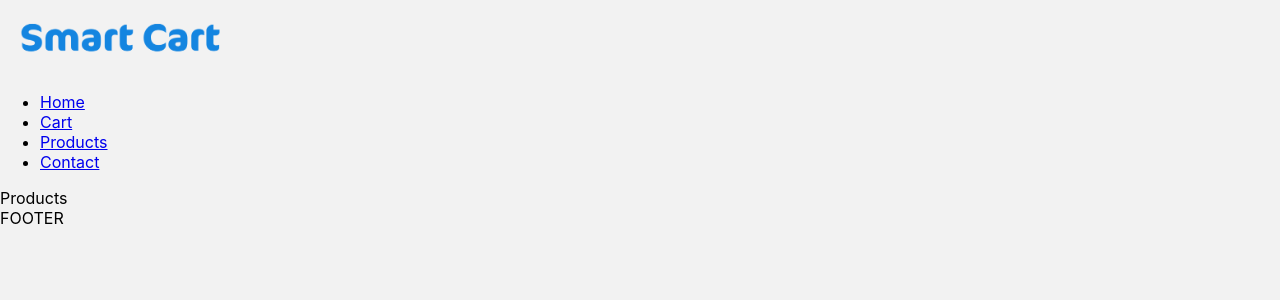
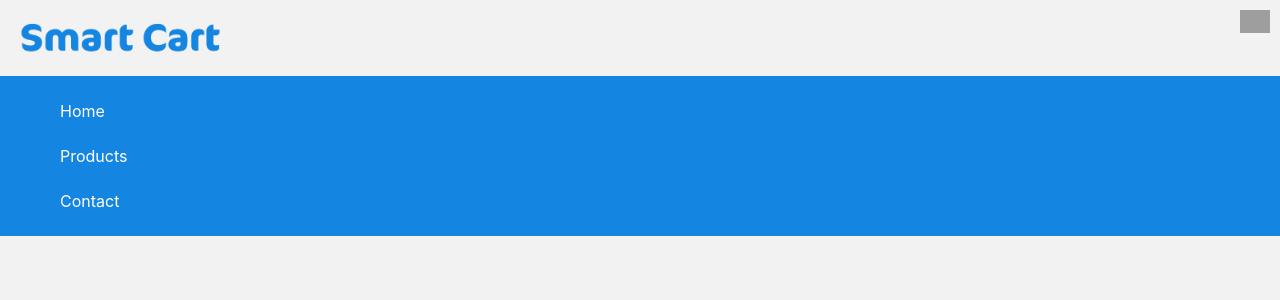
Before and after one commit to S10ANDK/Smart-Cart, a React (Create React App) app: page /products in a window 1280 px wide. Shown: the top 300 px of the page. Built offline with nearby package versions, Linux system fonts and the light colour scheme; grey boxes are pictures that could not be loaded.

Commit message:
Progress on header and navbar

```diff
--- a/src/App.js
+++ b/src/App.js
@@ -3,7 +3,7 @@ import { Routes, Route } from "react-router-dom";
 import BaseButton from "./components/styles/Buttons";
 import PrimaryButton from "./components/styles/PrimaryButton";
 import Layout from "./components/Layout";
-import ProductsDisplayed from "./components/products/GetProducts";
+import ProductsDisplayed from "./components/Products";
 
 function Home() {
   return (
--- a/src/components/Header/index.jsx
+++ /dev/null
@@ -1,31 +0,0 @@
-import { Link } from 'react-router-dom';
-import LogoIcon from '../../assets/logo_icon.png';
-import { Logo } from './index.styled';
-
-function Header () {
-    return (
-        <>
-            <header>
-                <Logo src={LogoIcon} alt="Logo"/>
-                <nav>
-                    <ul>
-                        <li>
-                            <Link to="/">Home</Link>
-                        </li>
-                        <li>
-                            <Link to="/cart">Cart</Link>
-                        </li>
-                        <li>
-                            <Link to="/products">Products</Link>
-                        </li>
-                        <li>
-                            <Link to="/contact">Contact</Link>
-                        </li>
-                    </ul>
-                </nav>
-            </header>
-        </>
-    )
-}
-
-export default Header;
--- a/src/components/Header/index.styled.jsx
+++ /dev/null
@@ -1,12 +0,0 @@
-import styled from "styled-components";
-
-export const Logo = styled.img`
-    margin: 10px 20px;
-    width: 200px;
-`;
-
-// export const
-
-// export const ProductImage = styled.img`
-//     max-width: 300px;
-// `;
--- /dev/null
+++ b/src/components/Layout/Header/index.jsx
@@ -0,0 +1,41 @@
+import { Link } from 'react-router-dom';
+import LogoIcon from '../../../assets/logo_icon.png';
+import ShoppingCartIcon from '../../../assets/shopping-cart.png';
+import * as S from './index.styled';
+
+function Header () {
+    return (
+        <>
+            <header>
+                <S.HeaderWrapper>
+                    <S.LogoAndHamburgerMenuWrapper>
+                        <S.HamburgerIcon>
+                            HamburgerIcon
+                        </S.HamburgerIcon>
+                        <Link to={"/"}>
+                            <S.Logo src={LogoIcon} alt="Logo" />
+                        </Link>
+                    </S.LogoAndHamburgerMenuWrapper>
+                    <Link to={"/cart"}>
+                        <S.CartIcon src={ShoppingCartIcon} />
+                    </Link>
+                    <S.Nav>
+                        <S.NavList>
+                            <S.NavListItem>
+                                <S.NavLink to="/">Home</S.NavLink>
+                            </S.NavListItem>
+                            <S.NavListItem>
+                                <S.NavLink to="/products">Products</S.NavLink>
+                            </S.NavListItem>
+                            <S.NavListItem>
+                                <S.NavLink to="/contact">Contact</S.NavLink>
+                            </S.NavListItem>
+                        </S.NavList>
+                    </S.Nav>
+                </S.HeaderWrapper>
+            </header>
+        </>
+    )
+}
+
+export default Header;
--- /dev/null
+++ b/src/components/Layout/Header/index.styled.jsx
@@ -0,0 +1,62 @@
+import styled from "styled-components";
+import {Link} from "react-router-dom"
+
+export const HeaderWrapper = styled.div`
+    display: flex;
+    flex-direction: row;
+    justify-content: space-between;
+`;
+
+export const LogoAndHamburgerMenuWrapper = styled.div`
+    display: flex;
+    flex-direction: row;
+`;
+
+export const Nav = styled.nav`
+    background: var(--color-accent-one);
+    color: white;
+    position: absolute;
+    width: 100%;
+    height: auto;
+    margin-top: 76px;
+`;
+
+export const NavList = styled.ul`
+    list-style: none;
+`;
+
+export const NavListItem = styled.li`
+    margin: 25px 10px;
+    text-decoration: none;
+`;
+
+export const NavLink = styled(Link)`
+    text-decoration: none;
+    color: white;
+    padding: 15px 10px;
+
+    :hover {
+        text-decoration: underline;
+        text-underline-offset: 5px;
+    }
+`;
+
+export const HamburgerIcon = styled.div`
+    cursor: pointer;
+
+    @media (min-width: 768px) {
+        display: none;
+    }
+`;
+
+export const Logo = styled.img`
+    margin: 10px 20px;
+    width: 200px;
+    cursor: pointer;
+`;
+
+export const CartIcon = styled.img`
+    margin: 10px;
+    width: 30px;
+    cursor: pointer;
+`;
--- a/src/components/Layout/index.jsx
+++ b/src/components/Layout/index.jsx
@@ -1,6 +1,6 @@
 import { Outlet } from "react-router-dom";
-import Header from "../Header";
-import Footer from "../Footer";
+import Header from "./Header";
+import Footer from "./Footer";
 
 function Layout() {
     return (
--- /dev/null
+++ b/src/components/Products/ProductCard/index.jsx
@@ -0,0 +1,3 @@
+// export const ProductImage = styled.img`
+//     max-width: 300px;
+// `;
--- a/src/components/products/GetProducts.jsx
+++ b/src/components/Products/index.jsx
@@ -44,7 +44,7 @@ function ProductsDisplayed() {
             <>
             <h3>{product.title}</h3>
 
-            <img src={product.imageUrl} alt={product.title} />
+            <img style={{ width: '300px' }} src={product.imageUrl} alt={product.title} />
             </>
         ))}</div>
     }
```
Also changed, not shown: src/components/Layout/Footer/index.jsx (renamed from src/components/Footer/index.jsx), src/components/Layout/Footer/index.styled.jsx (added), src/components/products/ProductCard.jsx (deleted).
